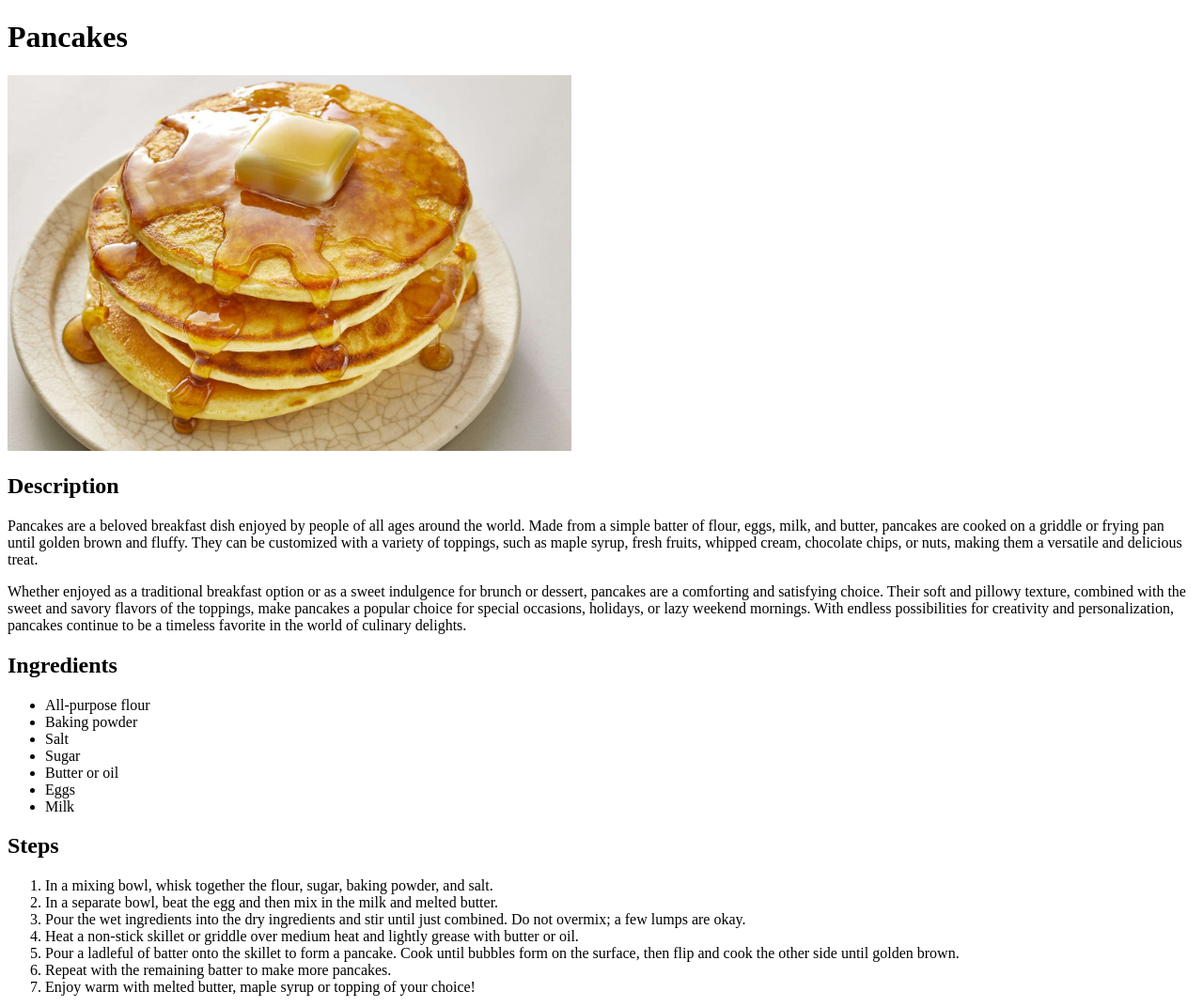
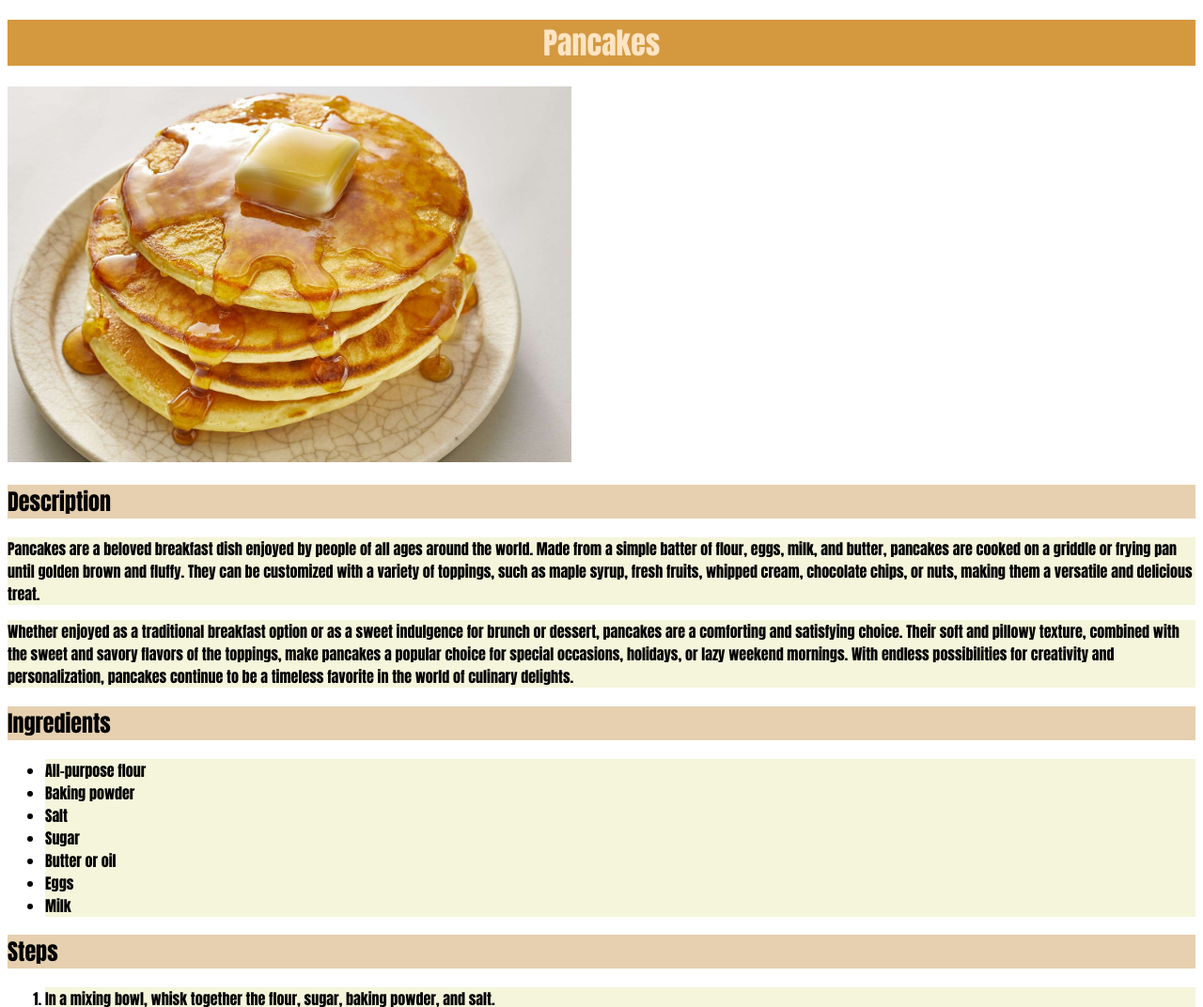
Before and after one commit to a-jakkam/odin-recipes, a plain HTML site: page recipes/pancakes.html in a window 1280 px wide. Shown: the top 1072 px of the page at 94% size. Drawn offline with Linux system fonts and the light colour scheme.

Commit message:
Style pancakes recipe

```diff
--- a/recipes/pancakes.html
+++ b/recipes/pancakes.html
@@ -4,6 +4,7 @@
 <head>
     <meta charset="UTF-8">
     <title>Pancakes</title>
+    <link rel="stylesheet" href="../stylesheets/pancakes.css">
 </head>
 
 <body>
@@ -12,14 +13,13 @@
 
     <img src="../images/pancakes.jpg" alt="Delicious stack of pancakes topped with melted butter" width="600">
 
-    <h2>Description</h2>
-
+    <h2 class="description">Description</h2>
             <p>Pancakes are a beloved breakfast dish enjoyed by people of all ages around the world. Made from a simple batter of flour, eggs, milk, and butter, pancakes are cooked on a griddle or frying pan until golden brown and fluffy. They can be customized with a variety of toppings, such as maple syrup, fresh fruits, whipped cream, chocolate chips, or nuts, making them a versatile and delicious treat.</p>
 
             <p>Whether enjoyed as a traditional breakfast option or as a sweet indulgence for brunch or dessert, pancakes are a comforting and satisfying choice. Their soft and pillowy texture, combined with the sweet and savory flavors of the toppings, make pancakes a popular choice for special occasions, holidays, or lazy weekend mornings. With endless possibilities for creativity and personalization, pancakes continue to be a timeless favorite in the world of culinary delights.</p>
 
-    <h2>Ingredients</h2>
 
+    <h2 class="ingredients">Ingredients</h2>
             <ul>
                 <li>All-purpose flour</li>
                 <li>Baking powder</li>
@@ -30,8 +30,8 @@
                 <li>Milk</li>
             </ul>
 
-    <h2>Steps</h2>
 
+    <h2 class="steps">Steps</h2>
             <ol>
                 <li>In a mixing bowl, whisk together the flour, sugar, baking powder, and salt.</li>
                 <li>In a separate bowl, beat the egg and then mix in the milk and melted butter.</li>
--- a/stylesheets/pancakes.css
+++ b/stylesheets/pancakes.css
@@ -0,0 +1,25 @@
+h1 {
+    text-align: center;
+    font-size: 50;
+    background-color: rgb(212, 153, 63);
+    color: bisque;
+    font-family: Impact, Haettenschweiler, 'Arial Narrow Bold', sans-serif;
+    font-weight: bold;
+}
+
+h1,
+h2 {
+    font-family: Impact, Haettenschweiler, 'Arial Narrow Bold', sans-serif;
+}
+
+h2 {
+    background-color: rgb(230, 208, 175);
+    font-size: 40;
+}
+
+p,
+li {
+    background-color: beige;
+    font-family: Impact, Haettenschweiler, 'Arial Narrow Bold', sans-serif;
+
+}
```
Lines whose indentation alone changed are shown as unchanged.
